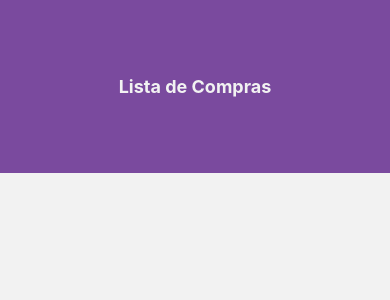
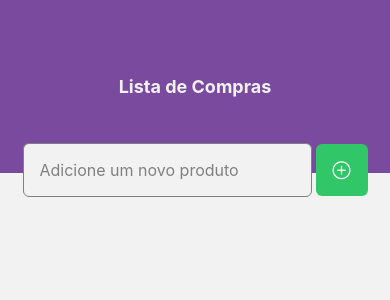
Before and after one commit to ValenttinMotter/monitoria-mobile, a React Native app: screen / in a window 390 px wide. Shown: the top 300 px of the page. Built offline with nearby package versions, Linux system fonts and the light colour scheme.

Commit message:
feat: criação do input

```diff
--- a/src/screens/Home/index.tsx
+++ b/src/screens/Home/index.tsx
@@ -1,5 +1,6 @@
-import { Text, View } from "react-native";
+import { Text, TextInput, TouchableOpacity, View } from "react-native";
 import { styles } from "./styles";
+import AntDesign from "@expo/vector-icons/AntDesign";
 
 export function Home() {
   return (
@@ -7,7 +8,18 @@ export function Home() {
       <View style={styles.headerContainer}>
         <Text style={styles.title}>Lista de Compras</Text>
       </View>
-      <View style={styles.mainContainer}></View>
+      <View style={styles.mainContainer}>
+        <View style={styles.inputWrapper}>
+          <TextInput
+            style={styles.input}
+            placeholder="Adicione um novo produto"
+            placeholderTextColor={"#808080"}
+          ></TextInput>
+          <TouchableOpacity style={styles.button}>
+            <AntDesign name="pluscircleo" size={18} color="#fff" />
+          </TouchableOpacity>
+        </View>
+      </View>
     </View>
   );
 }
--- a/src/screens/Home/styles.ts
+++ b/src/screens/Home/styles.ts
@@ -20,4 +20,34 @@ export const styles = StyleSheet.create({
     flex: 1,
     backgroundColor: "#F2F2F2",
   },
+  inputWrapper: {
+    position: "relative",
+    top: -30,
+    flexDirection: "row",
+    justifyContent: "center",
+    alignItems: "center",
+    marginBottom: 35,
+  },
+  input: {
+    flex: 1,
+    maxWidth: 289,
+    height: 54,
+    padding: 16,
+    borderWidth: 0.5,
+    borderColor: "#808080",
+    borderRadius: 6,
+    backgroundColor: "#F2F2F2",
+    fontSize: 16,
+    fontWeight: "400",
+    marginRight: 4,
+  },
+  button: {
+    width: 52,
+    height: 52,
+    backgroundColor: "#31C667",
+    borderRadius: 6,
+    justifyContent: "center",
+    alignItems: "center",
+  },
+  infoContainer: {},
 });
```
